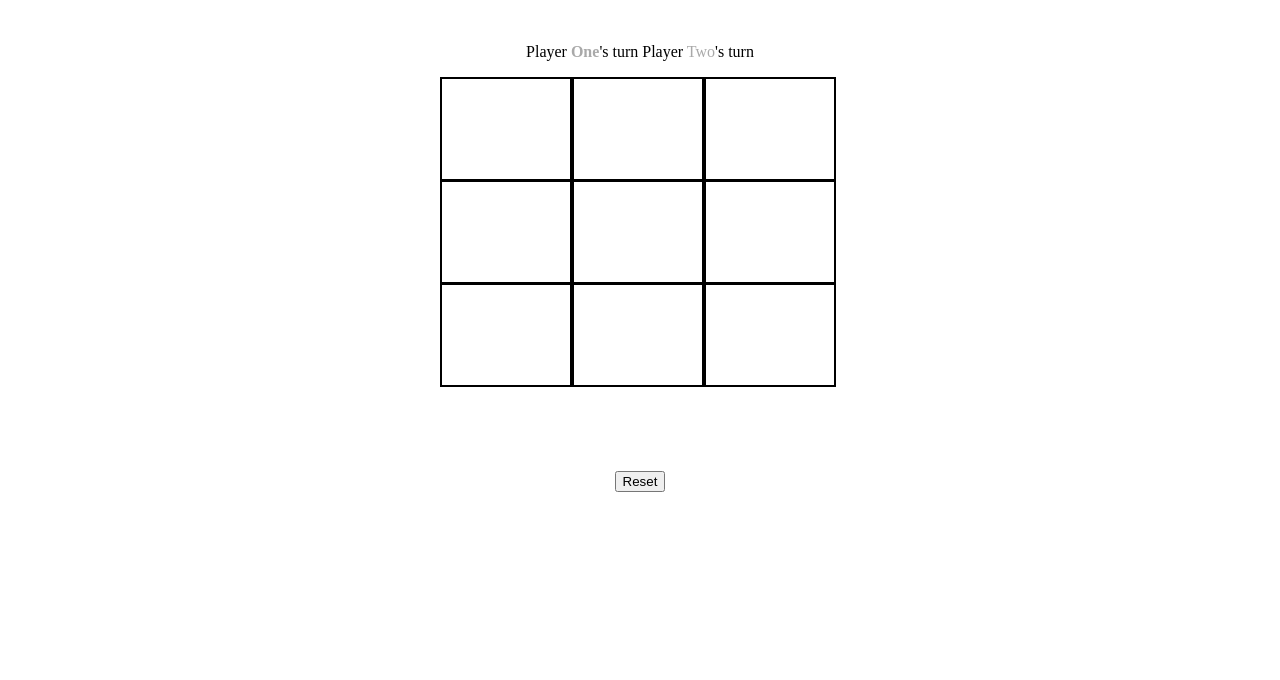
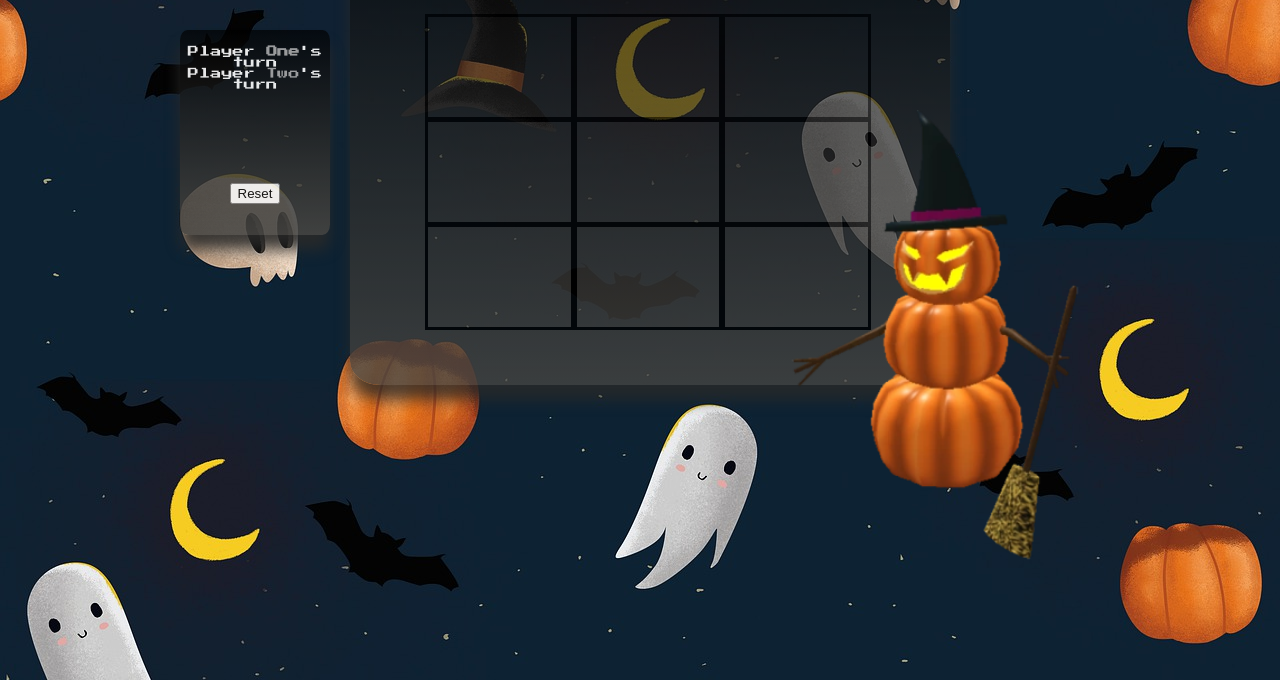
Before and after one commit to sophiapache/project0, a plain HTML site: page index.html in a window 1280 px wide. Shown: the part 120-800 px from the top of the page. Drawn offline with Linux system fonts and the light colour scheme; files whose address does not match are found by name.

Commit message:
added some css

```diff
--- a/css/project.css
+++ b/css/project.css
@@ -1,6 +1,64 @@
+html {
+    margin:0;
+    padding: 0;
+}
+
 body {
-    background-color: white;
+    background-image: url('/Users/sophiapache/Projects/project0/pics/halloween-5596921_1920.jpg');
     color: black;
+    margin: 0;
+    padding: 0;
+    font-family: 'Press Start 2P', cursive;
+}
+
+.image {
+    width: 470px;
+    height: 400px;
+    padding-top: 5px;
+    margin-top: 215px;
+    margin-bottom: 100px;
+    margin-left: 700px;
+    position: absolute;
+    z-index: 100;
+}
+
+.main {
+    width: 600px;
+    height: 475px;
+    color: white;
+    background: rgb(70,69,66);
+    background: linear-gradient(360deg, rgba(70,69,66,1) 0%, rgba(0,0,0,0.74831931063441) 100%);
+    margin-left: 350px;
+    box-shadow: 0px 15px 15px #2a2a29;
+    text-align: center;
+    padding-top: 5px;
+    margin-top: 25px;
+    margin-bottom: 100px;
+    position: absolute;
+    border-radius: 5%;
+    z-index: 20;
+    font-family: 'Press Start 2P', cursive;
+    opacity: 0.8;
+}
+
+.sidebar {
+    width: 150px;
+    height: 200px;
+    color: white;
+    background: rgb(70,69,66);
+    background: linear-gradient(360deg, rgba(70,69,66,1) 0%, rgba(0,0,0,0.74831931063441) 100%);
+    margin-left: 180px;
+    box-shadow: 0px 15px 15px #2a2a29;
+    text-align: center;
+    padding-top: 5px;
+    margin-top: 150px;
+    margin-bottom: 100px;
+    border-radius: 5%;
+    position: absolute;
+    font-family: 'Press Start 2P', cursive;
+    font-size: 70%;
+    z-index: 50;
+    opacity: 0.9;
 }
 
 .container {
@@ -9,26 +67,28 @@ body {
     display: grid;
     grid-template-columns: 33% 33% 33%;
     grid-template-rows: 33% 33% 33%;
-    max-width: 400px;
+    max-width: 450px;
+    padding: 0.5em;
 }
 
 .header {
     transition: 0.3s all;
     text-align: center;
-    font-size: 200%;
-    padding: 2px;
-    border-radius: 0.5em;
+    font-size: 150%;
+    padding: 0px;
+    border-radius: 1em;
 }
 
 .tile {
     border: solid black;
-    border-width: 2px;
+    border-width: 3px;
     min-width: 100px;
     min-height: 100px;
     text-align: center;
     display: flex;
     justify-content: center;
     align-items: center;
+    font-size: 200%;
 }
 
 img {
@@ -38,12 +98,12 @@ img {
 
 .display {
     text-align: center;
-    padding: 1em;
+    padding: 0em;
 }
 
 .buttons {
     text-align: center;
-    padding: 1em;
+    padding: 0em;
 }
 
 .win {
@@ -55,3 +115,9 @@ img {
 #player1, #player2 {
     color: darkgray;
 }
+
+.draw {
+    color: purple;
+    visibility: hidden;
+    text-align: center;
+}
--- a/index.html
+++ b/index.html
@@ -6,15 +6,18 @@
     <link rel="stylesheet" href="css/project.css">
     <script src="js/jquery.js"></script>
     <script src="js/project.js"></script>
+    <style>
+        @import url('https://fonts.googleapis.com/css2?family=Press+Start+2P&display=swap');
+        </style>
     <title>Tic-Tac-Toe</title>
 </head>
 <body>
+<div class="image">
+    <img src="/Users/sophiapache/Projects/project0/pics/Sinister.Pumpkinman.webp">
+</div>
+<div class="main">
 <section class="header">
     <h1>Tic-Tac-Toe</h1>
-</section>
-<section class="display">
-    Player <span class ="display-player" id="player1">One</span>'s turn
-    Player <span class ="display-player" id="player2">Two</span>'s turn
 </section>
 <section class="container">
     <div class="tile" id="1"></div>
@@ -27,14 +30,21 @@
     <div class="tile" id="8"></div>
     <div class="tile" id="9"></div>
 </section>
+</div>
+<div class="sidebar">
+    <section class="display"><br>
+        Player <span class ="display-player" id="player1">One</span>'s turn<br>
+        Player <span class ="display-player" id="player2">Two</span>'s turn
+    </section>
     <section class="win">
         <h2>You won!</h2>
+    </section>
+    <section class="draw">
+        <h2>It's a draw.</h2>
     </section>
     <section class ="buttons">
         <button id="reset">Reset</button>
     </section>
-<section class="stop">
-
-</section>
+</div>
 </body>
 </html>
--- a/js/project.js
+++ b/js/project.js
@@ -2,7 +2,7 @@ const checkForWin = function (arr) { // to determine if the player won
     let combos = [[1, 2, 3], [3, 6, 9], [1, 4, 7], [7, 8, 9], [1, 5, 9], [3, 5, 7], [2, 5, 8], [4, 5, 6]]; // winning arrays
     if (checkEquality(arr, combos) === true) {
         $('.win').css('visibility','visible'); // displays You Won! when win
-        $('.tile').off('click', gamePlay); // turns off the event listener
+        $('.tile').off('click'); // turns off the event listener
     }
 }
 
@@ -31,7 +31,7 @@ $(document).ready(function () {
             checkForWin(playerTwoArr);
         }
         if (count === 9) {
-            console.log('its a draw');
+            $('.draw').css('visibility','visible');
         }
         function $playerOne(tile) {
             if ($(tile).text() == '') {
```
Also changed, not shown: README.md, pics/Sinister.Pumpkinman.webp (added), pics/animal-1300257_1280.png (added), pics/halloween-5596921_1920.jpg (added), pics/halloween-begraafplaats-logo-62877D3CDF-seeklogo.com.png (added), pics/halloween-begraafplaats-seeklogo.com.jpg (added), pics/pumpkin-1456919_1280.png (added). Lines whose indentation alone changed are shown as unchanged.
